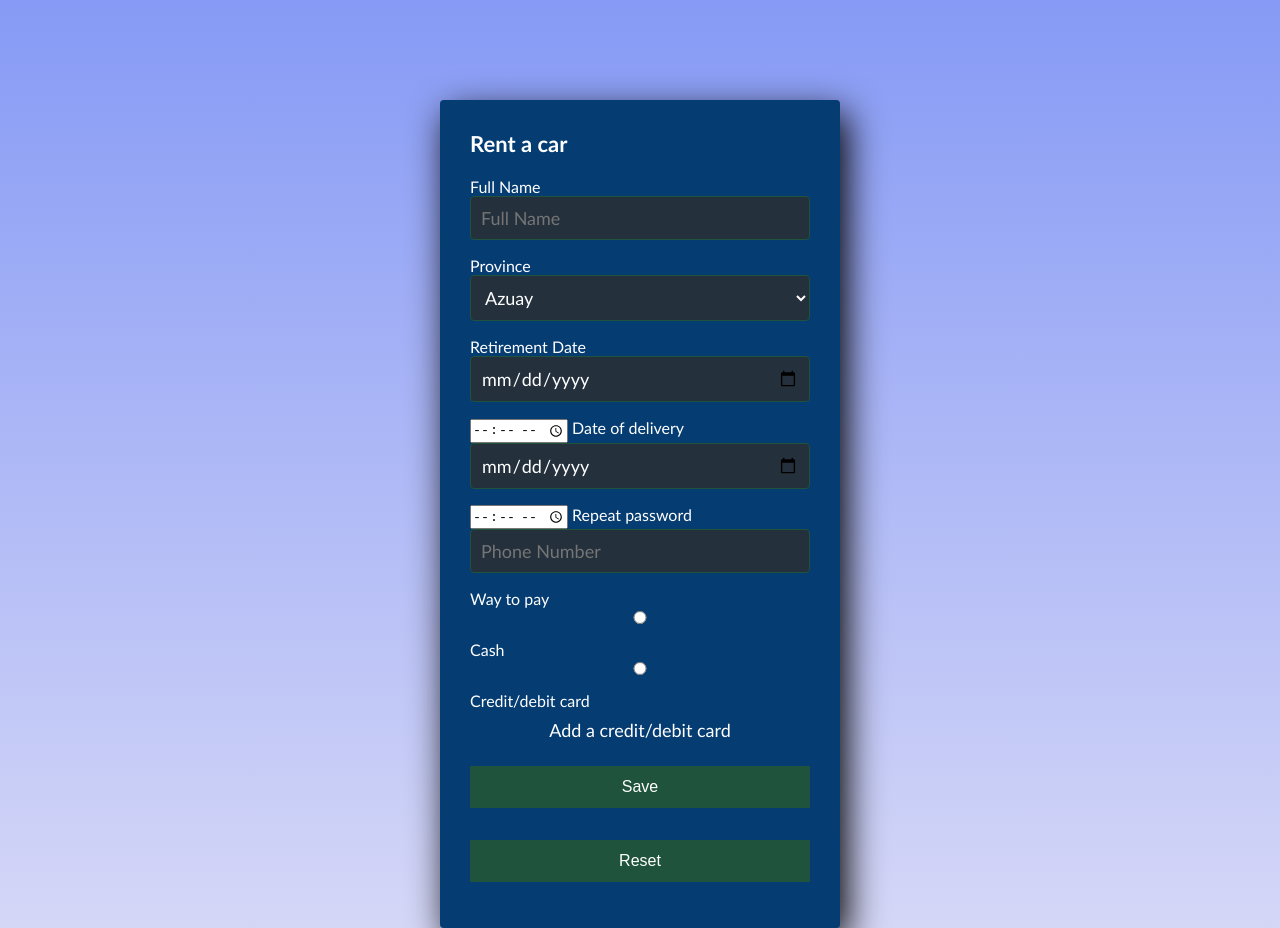
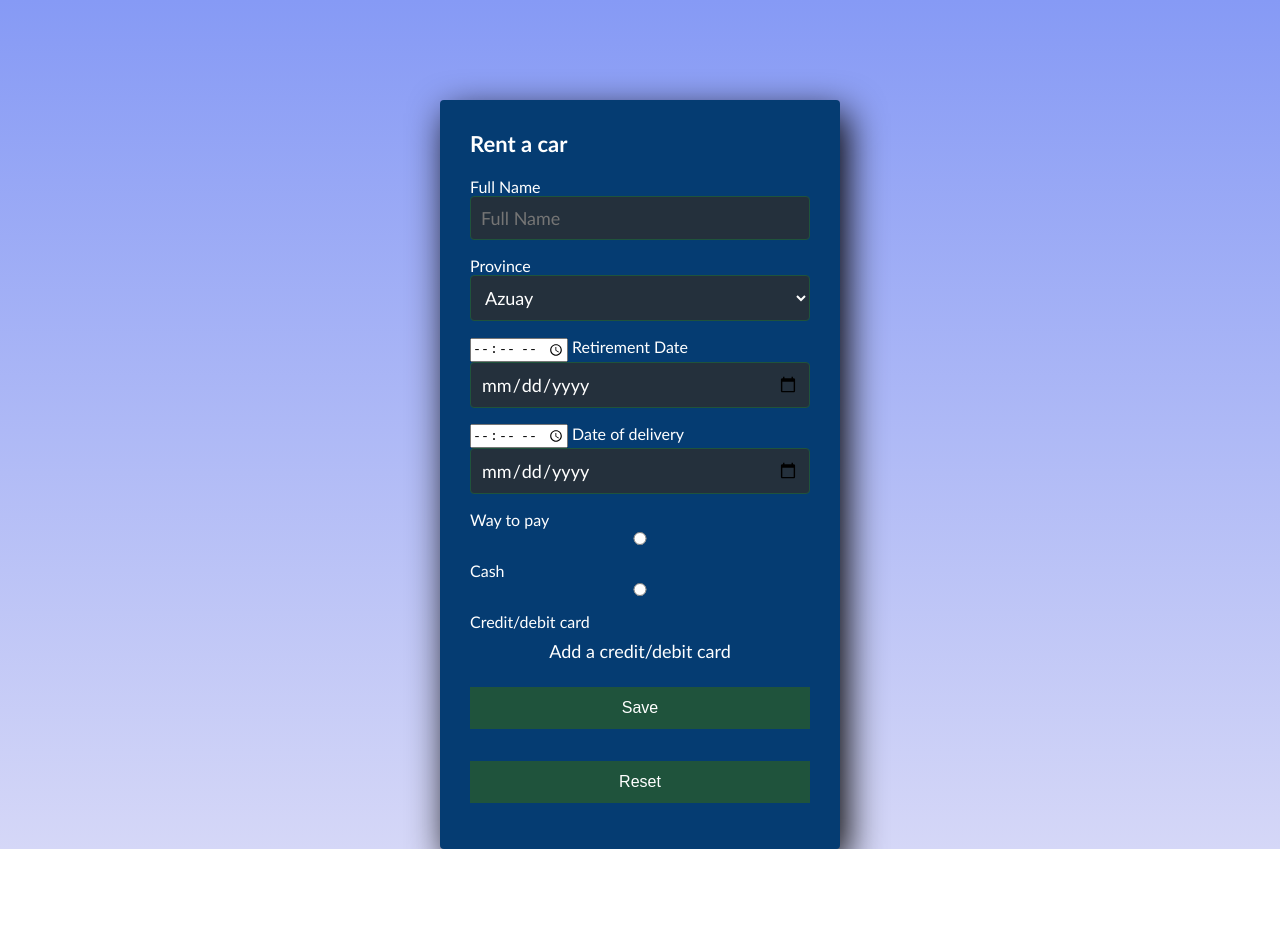
Before and after one commit to adrianBravo-99/AlfaTeam, a plain HTML site: page 05Code/html/rent.html in a window 1280 px wide. After the commit the page ends 849 px from the top, so only its background shows below. Drawn offline with Linux system fonts and the light colour scheme.

Commit message:
Arreglos5

```diff
--- a/05Code/html/rent.html
+++ b/05Code/html/rent.html
@@ -39,9 +39,10 @@
 			<option value="23">Zamora Chinchipe</option>
 			<option value="24">Galápagos</option>
 		</select>
-		Retirement Date<input class="controls" type="date" id="start" name="trip-start" placeholder="Retirement Date"><input type="time">
-		Date of delivery<input class="controls" type="date"  id="start" name="trip-start" placeholder="DateofDelivery"><input type="time">
-		Repeat password<input class="controls" type="text" id="txtPhonenumber" name="txtPhonenumber" size="10" required="" placeholder="Phone Number">
+		<input type="time">
+		Retirement Date<input class="controls" type="date" id="start" name="trip-start" placeholder="Retirement Date">
+		<input type="time">
+		Date of delivery<input class="controls" type="date"  id="start" name="trip-start" placeholder="DateofDelivery">
 		Way to pay<input class="controls" type="radio" id="Cash" name="Money" value="Cash">
 		<label for="Cash">Cash</label>
 		<input class="controls" type="radio" id="Card" name="Money" value="Credit/debit card">
```
Also changed, not shown: 05Code/html/logIn.html (+3 -2 lines), 05Code/html/sing.html (+2 -1 lines), 05Code/CSS/Style.css (line endings or trailing spaces).
